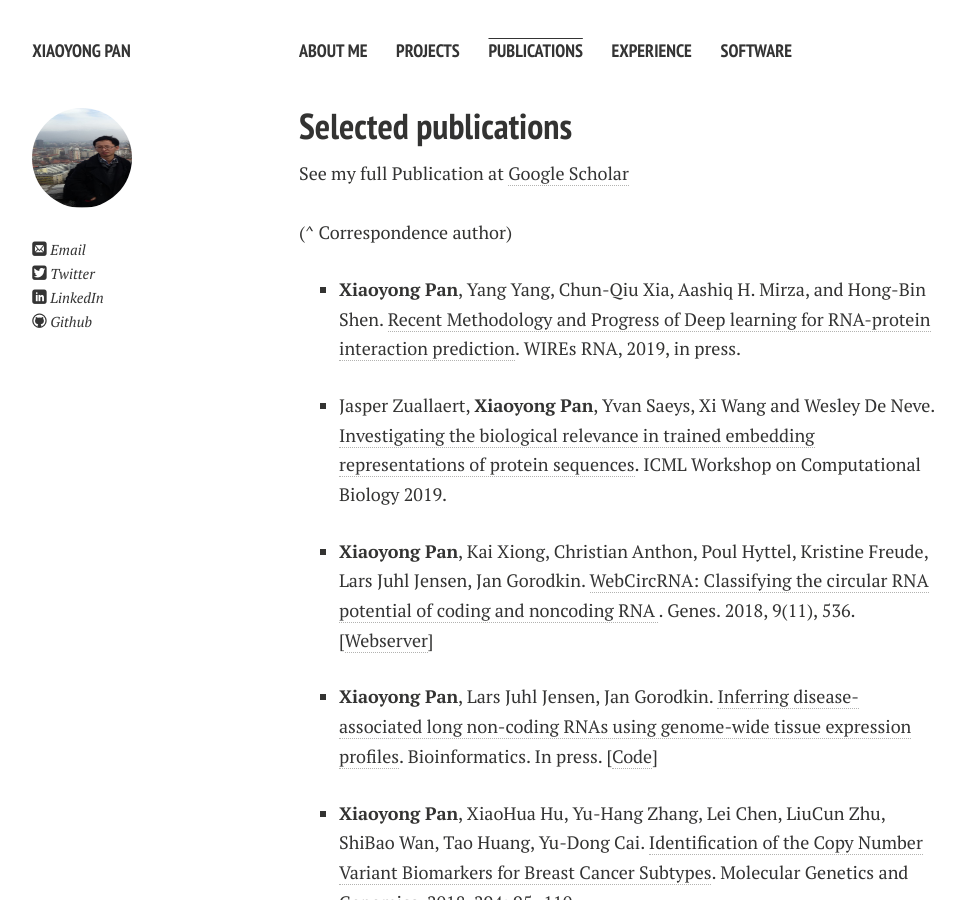
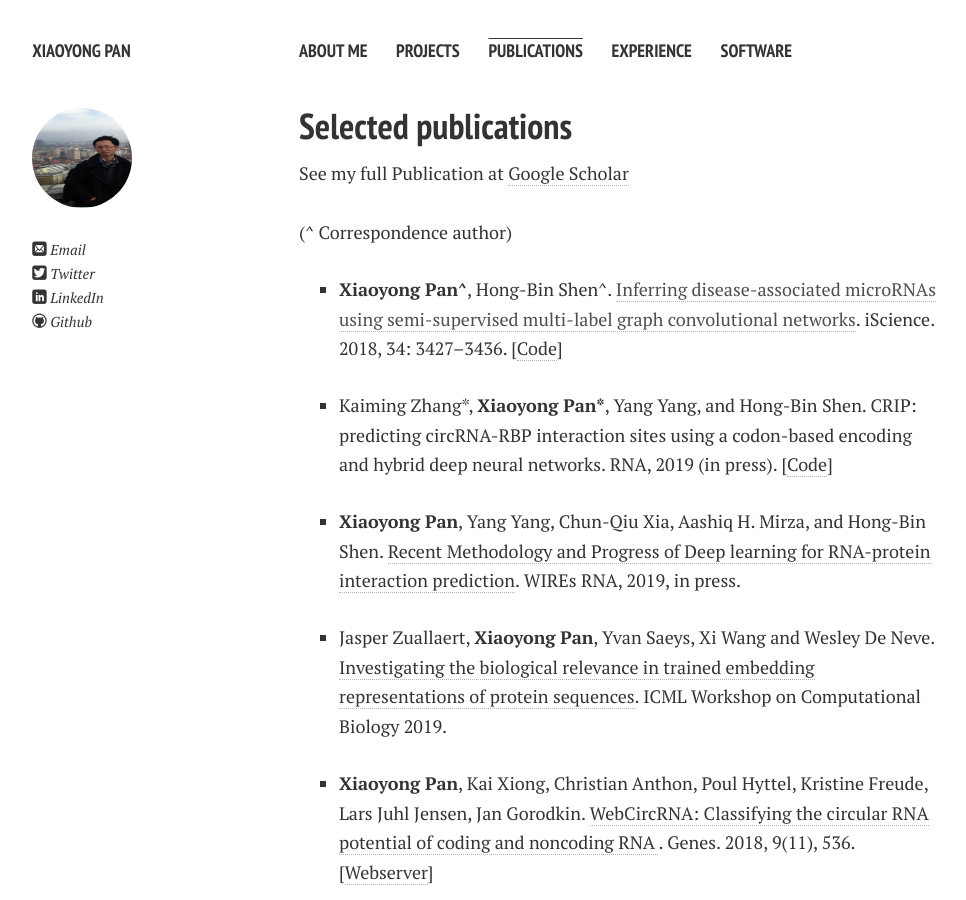
Before and after one commit to xypan1232/xypan1232.github.io, a Jekyll site: the page built from publications.md, in a window 1280 px wide and 900 px high. Shown: the whole window, without its empty margins (21-987 px from the left). Built offline with Jekyll 4.4.1, drawn with Linux system fonts in a browser that asks for light colours; nearby versions of some CDN libraries; Markdown is read by kramdown in place of the engine named in the settings.

Commit message:
Update publications.md

```diff
--- a/publications.md
+++ b/publications.md
@@ -11,6 +11,13 @@
 (^ Correspondence author) <br>
 <ul>
 
+<li>
+    <p><b>Xiaoyong Pan^</b>, Hong-Bin Shen^. <a href="">Inferring disease-associated microRNAs using semi-supervised multi-label graph convolutional networks</a>. iScience. 2018, 34: 3427–3436. [<a href="https://github.com/xypan1232/DimiG">Code</a>]</p>
+  </li>
+
+<li>
+<p>Kaiming Zhang*, <b>Xiaoyong Pan*</b>, Yang Yang, and Hong-Bin Shen. CRIP: predicting circRNA-RBP interaction sites using a codon-based encoding and hybrid deep neural networks. RNA, 2019 (in press). [<a href="https://github.com/kavin525zhang/CRIP">Code</a>]</p>
+  </li>
 <li>
     <p><b>Xiaoyong Pan</b>, Yang Yang, Chun-Qiu Xia, Aashiq H. Mirza, and Hong-Bin Shen. <a href="https://onlinelibrary.wiley.com/doi/abs/10.1002/wrna.1544">Recent Methodology and Progress of Deep learning for RNA-protein interaction prediction</a>. WIREs RNA, 2019, in press.</p>
   </li>
```
